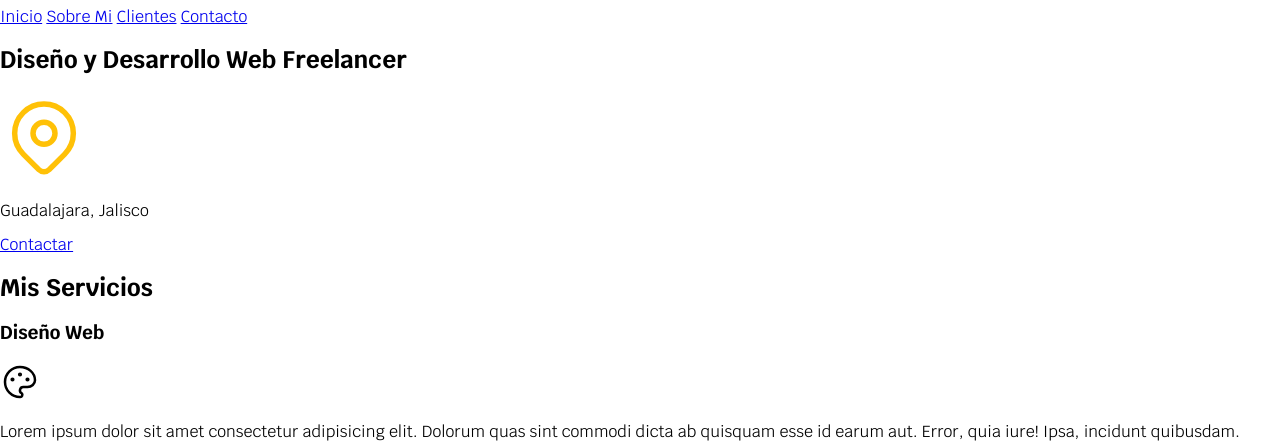
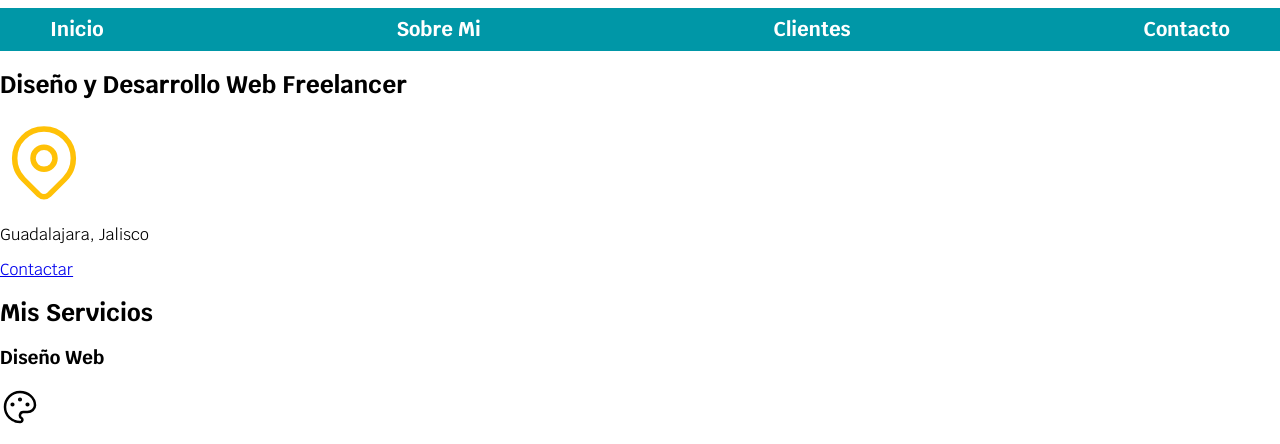
Before and after one commit to AlejandroSDValle/SitioFreelancer, a plain HTML site: page index.html in a window 1280 px wide. Shown: the part 87-531 px from the top of the page. Drawn offline with Linux system fonts and the light colour scheme.

Commit message:
se agrego css a la navegacion

```diff
--- a/css/styles.css
+++ b/css/styles.css
@@ -23,3 +23,39 @@ body{
 .titulo span{
     font-size: 2rem;
 }
+
+.contenedor{
+    max-width: 120rem;
+    margin: 0 auto;
+}
+
+.nav-bg{
+    background-color: var(--secundario);
+}
+
+.navegacion-principal{
+    display: flex;
+    flex-direction: column;
+}
+
+@media (min-width: 480px) {
+   .navegacion-principal{
+        flex-direction: row;
+        justify-content: space-between;
+   }
+}
+
+.navegacion-principal a{
+    display: block;
+    text-align: center;
+    color: var(--blanco);
+    text-decoration: none;
+    font-weight: bold;
+    font-size: 2rem;
+    padding: 1rem;
+}
+
+.navegacion-principal a:hover{
+    background-color: var(--primario);
+    color: var(--oscuro);
+}
--- a/index.html
+++ b/index.html
@@ -22,12 +22,14 @@
         <h1 class="titulo">Alejandro Santillan <span>Freelancer</span></h1>
     </header>
 
-    <nav>
-        <a href="#">Inicio</a>
-        <a href="#">Sobre Mi</a>
-        <a href="#">Clientes</a>
-        <a href="#">Contacto</a>
-    </nav>
+    <div class="nav-bg">
+        <nav class="navegacion-principal contenedor">
+            <a href="#">Inicio</a>
+            <a href="#">Sobre Mi</a>
+            <a href="#">Clientes</a>
+            <a href="#">Contacto</a>
+        </nav>
+    </div>
 
     <section>
         <h2>Diseño y Desarrollo Web Freelancer</h2>
```
